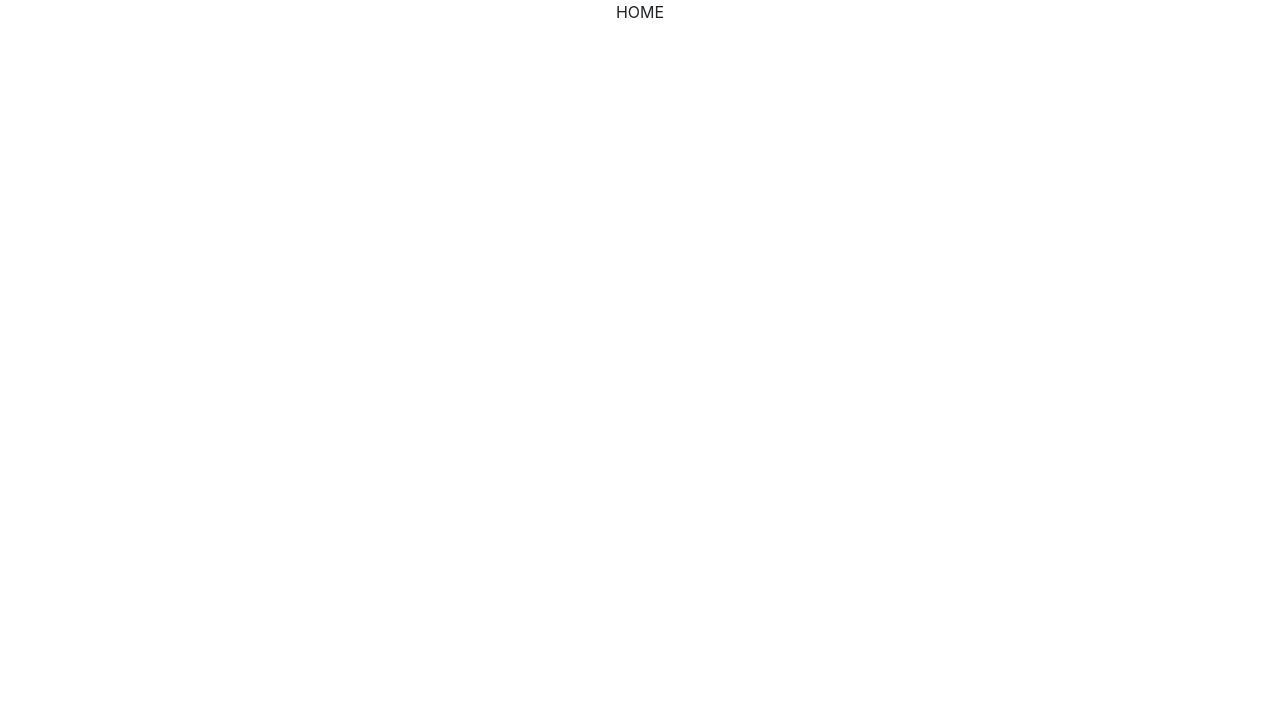
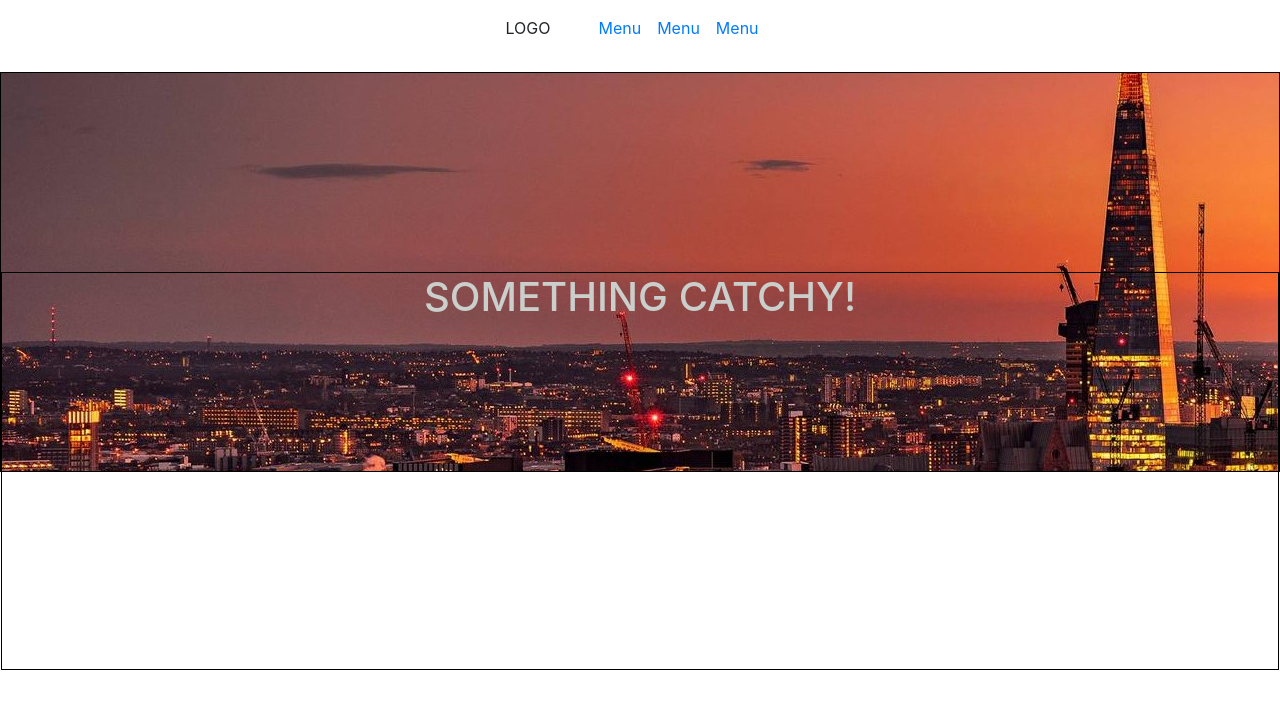
Before and after one commit to hamidval/portfolio, a React (Create React App) app: page / in a window 1280 px wide. Shown: the top 708 px of the page. Built offline with nearby package versions, Linux system fonts and the light colour scheme.

Commit message:
Added background image with top menu. Has an issue to be reviewed

```diff
--- a/src/App.js
+++ b/src/App.js
@@ -2,6 +2,7 @@ import React, { Component } from 'react';
 import { BrowserRouter as Router, Route} from "react-router-dom";
 import Home from './components/Home'
 import About from './components/About'
+import './Custom.css';
 import './App.css';
 
 
--- /dev/null
+++ b/src/Custom.css
@@ -0,0 +1,53 @@
+body,html {
+    margin: 0;
+    padding: 0;
+    height: 100%;
+    width: 100%;
+}
+
+.Menu{
+    width:100%;
+
+    box-sizing: border-box;
+    top: 0;
+    margin: 0;
+
+    background: #2c3e50;
+  }
+  .TopMenu ul{
+    list-style: none;
+    padding: 1em;
+  }
+  .MenuLinks{
+    display: inline;
+    margin-right: 1em;
+  }
+  .Logo{
+    display: inline;
+    margin-right: 3em;
+    font-size: 1em;
+  }
+.Banner{
+    height: 50vh;
+    width: 100%;
+    border: 1px solid black;
+    background: url("components/londonSky.jpg");
+}
+  h1{
+    height: 100%;
+    position: relative;
+    top: 50%;
+    text-transform: uppercase;
+    color: #cacfcc;
+    border: 1px solid black;
+ }
+  footer{
+    position: fixed;
+    bottom: 0;
+    width:100%;
+    margin-right: 25%;
+    background: grey;
+    border:1px solid black;
+    padding: 2em;
+
+  }
--- a/src/components/Home.js
+++ b/src/components/Home.js
@@ -5,22 +5,26 @@ import { withRouter} from 'react-router-dom'
 
 class Home extends Component {
 
-   constructor(props){
-        super(props)
-        this.state={}
-
-   }
 
 
     render() {
 
         return (
 
-        <div >
+            <section id="Menu">
+                <nav class="TopMenu">
+                    <ul>
+                        <li class="Logo">LOGO</li>
+                        <li class="MenuLinks"><a href="#">Menu</a></li>
+                        <li class="MenuLinks"><a href="#">Menu</a></li>
+                        <li class="MenuLinks"><a href="#">Menu</a></li>
+                    </ul>
+                </nav>
+                <div className="Banner">
+                    <h1>Something catchy!</h1>
+                </div>
+            </section>
 
-            HOME
-
-        </div>
         );
     }
 }
```
